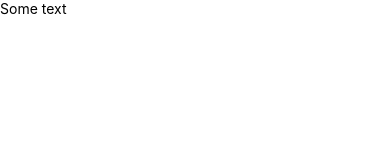
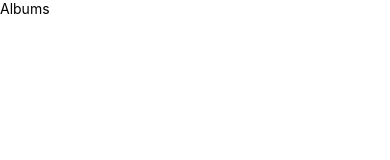
Before and after one commit to rafaelmakaha/albums, a React Native app: screen / in a window 390 px wide. Shown: the top 160 px of the page. Built offline with nearby package versions, Linux system fonts and the light colour scheme.

Commit message:
Adds Header component to index file.
Signed-off-by: Rafael Makaha Gomes Ferreira <rafael.makaha@gmail.com>

```diff
--- a/index.js
+++ b/index.js
@@ -1,9 +1,10 @@
 import React from 'react';
-import { Text, AppRegistry } from 'react-native';
+import { AppRegistry } from 'react-native';
+import Header from './src/components/Header'
 
 const App = () => {
     return(
-        <Text>Some text</Text>
+        <Header />
     )
 }
 
```
